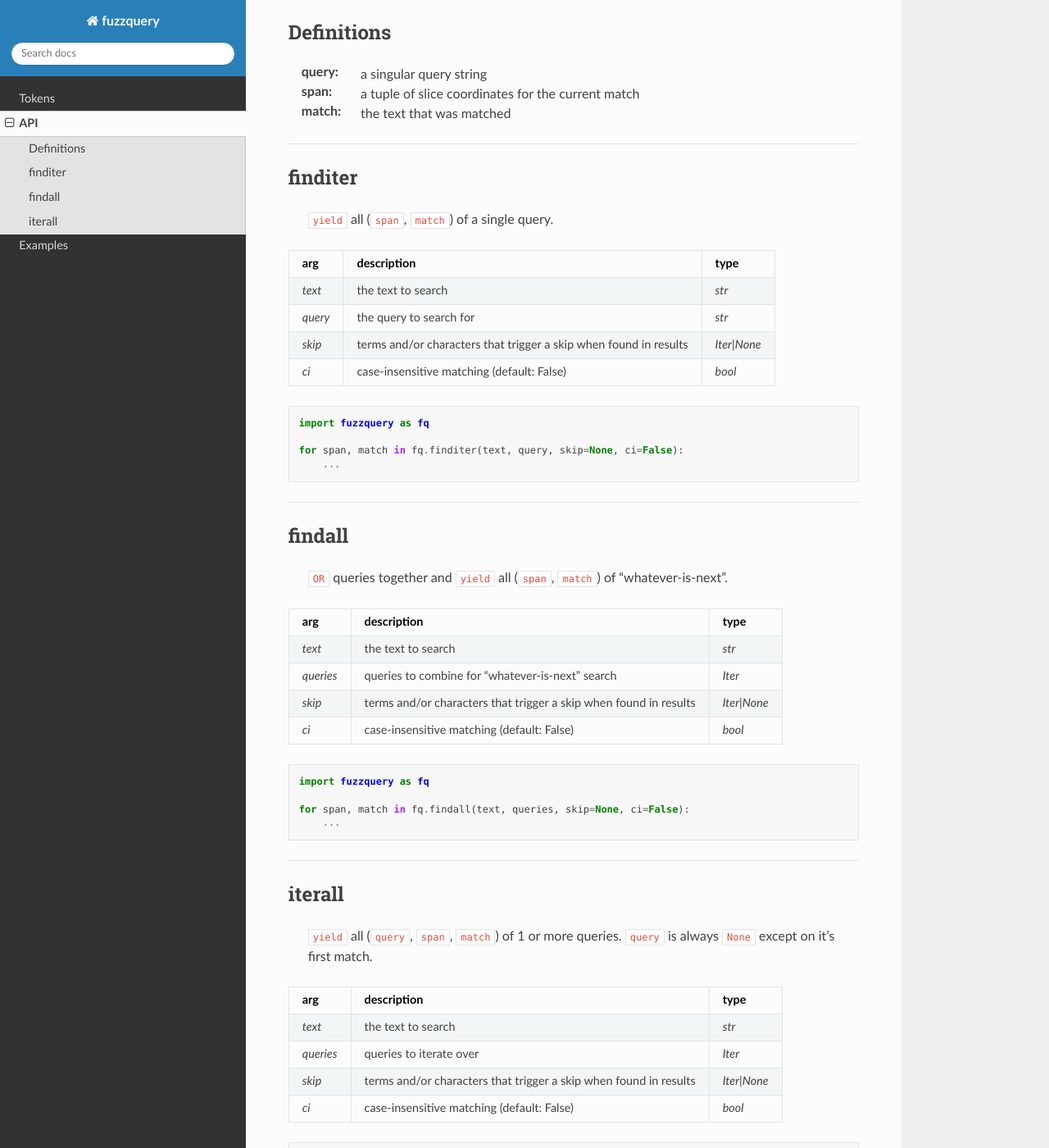
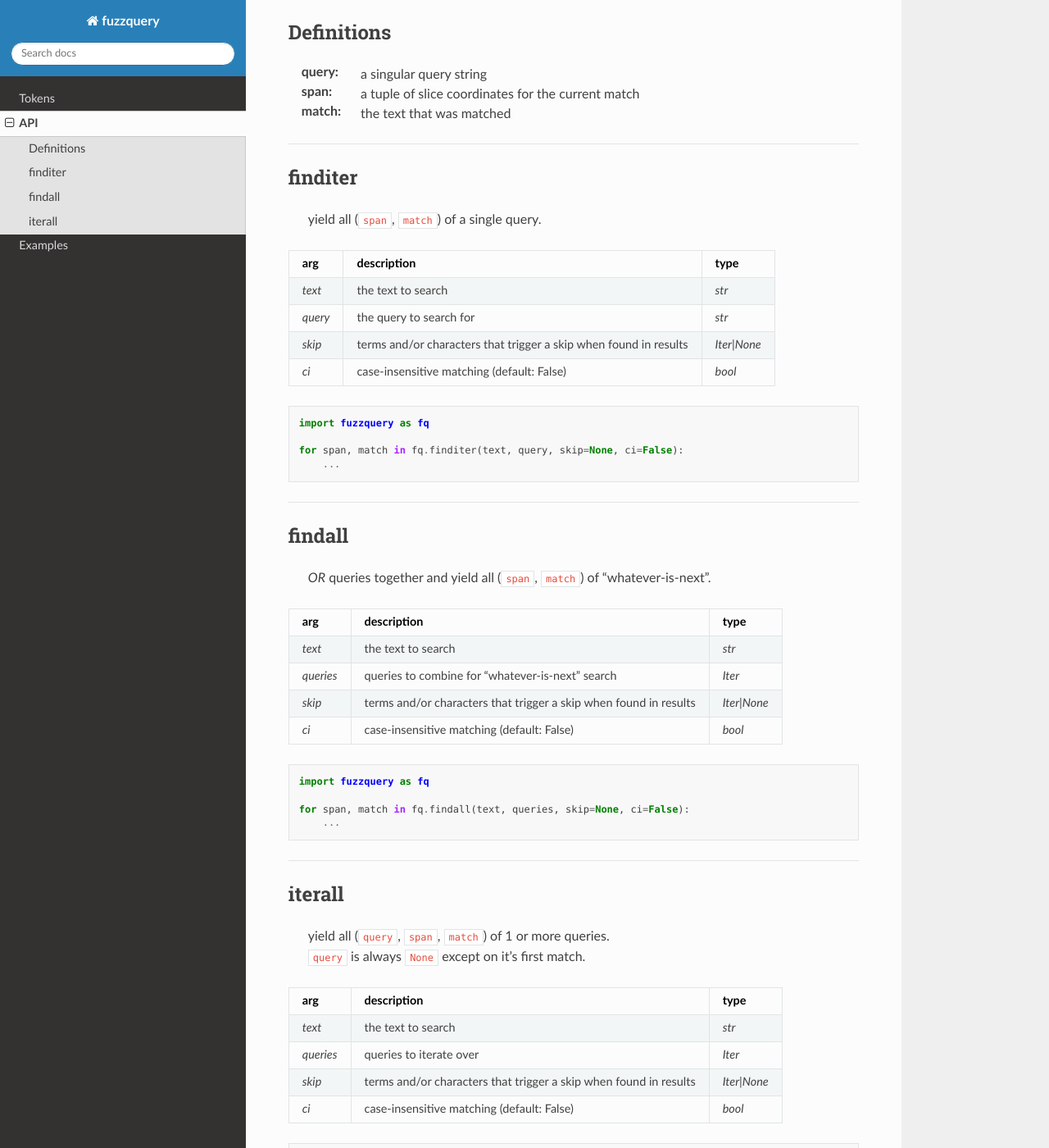
Before and after one commit to OneMadGypsy/fuzzquery, a Sphinx documentation site: the page built from docs/source/api.rst, in a window 1280 px wide and 1400 px high, scrolled down 264 px. Shown: the whole window at 82% size. Built offline with Sphinx 7.4.7 and the Read the Docs theme 2.0.0, drawn with Linux system fonts in a browser that asks for light colours.

```diff
--- a/docs/source/api.rst
+++ b/docs/source/api.rst
@@ -16,7 +16,7 @@ Definitions
 finditer
 --------
 
-  ``yield`` all (``span``, ``match``) of a single query.
+  yield all (``span``, ``match``) of a single query.
 
 +----------+-------------------------------------------------------------------+--------------+
 | arg      | description                                                       | type         |
@@ -42,7 +42,7 @@ finditer
 findall
 -------
 
-  ``OR`` queries together and ``yield`` all (``span``, ``match``) of "whatever-is-next".
+  `OR` queries together and yield all (``span``, ``match``) of "whatever-is-next".
 
 +-----------+-------------------------------------------------------------------+--------------+
 | arg       | description                                                       | type         |
@@ -68,7 +68,8 @@ findall
 iterall
 -------
 
-  ``yield`` all (``query``, ``span``, ``match``) of 1 or more queries. ``query`` is always ``None`` except on it's first match.
+  | yield all (``query``, ``span``, ``match``) of 1 or more queries.
+  | ``query`` is always ``None`` except on it's first match.
 
 +-----------+-------------------------------------------------------------------+--------------+
 | arg       | description                                                       | type         |
```
